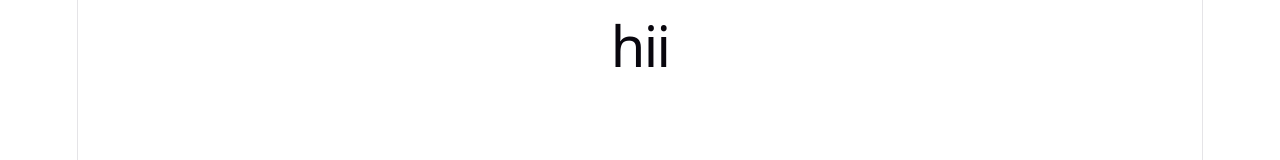
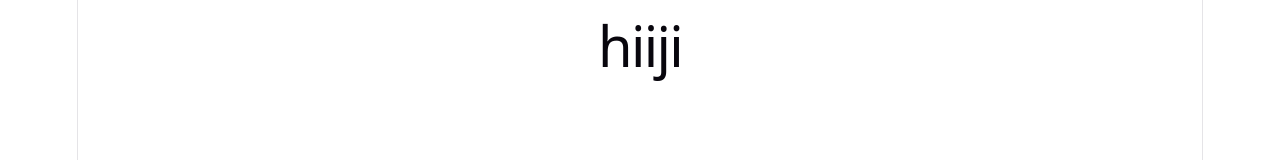
Before and after one commit to prabhatrana666/Assignment-Vinove, a React (Vite) app: page / in a window 1280 px wide. Shown: the top 160 px of the page. Built offline with nearby package versions, Linux system fonts and the light colour scheme.

Commit message:
Initial commit

```diff
--- a/src/App.jsx
+++ b/src/App.jsx
@@ -9,7 +9,7 @@ function App() {
 
   return (
     <>
-      <h1>hii</h1>
+      <h1>hiiji</h1>
     </>
   )
 }
```
